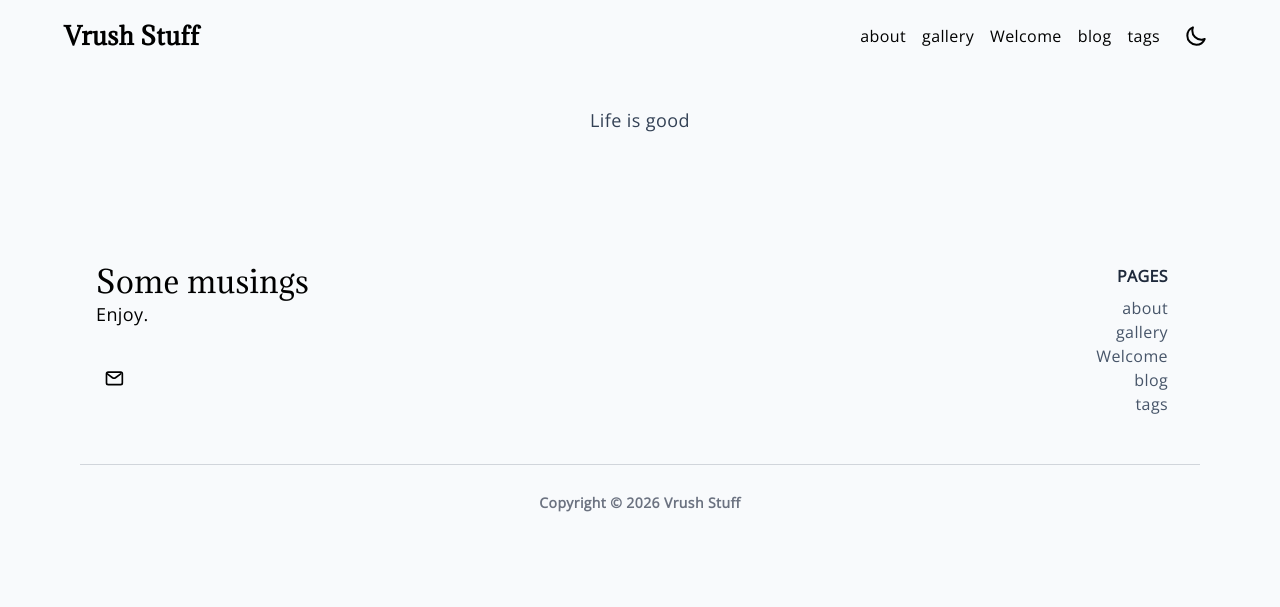
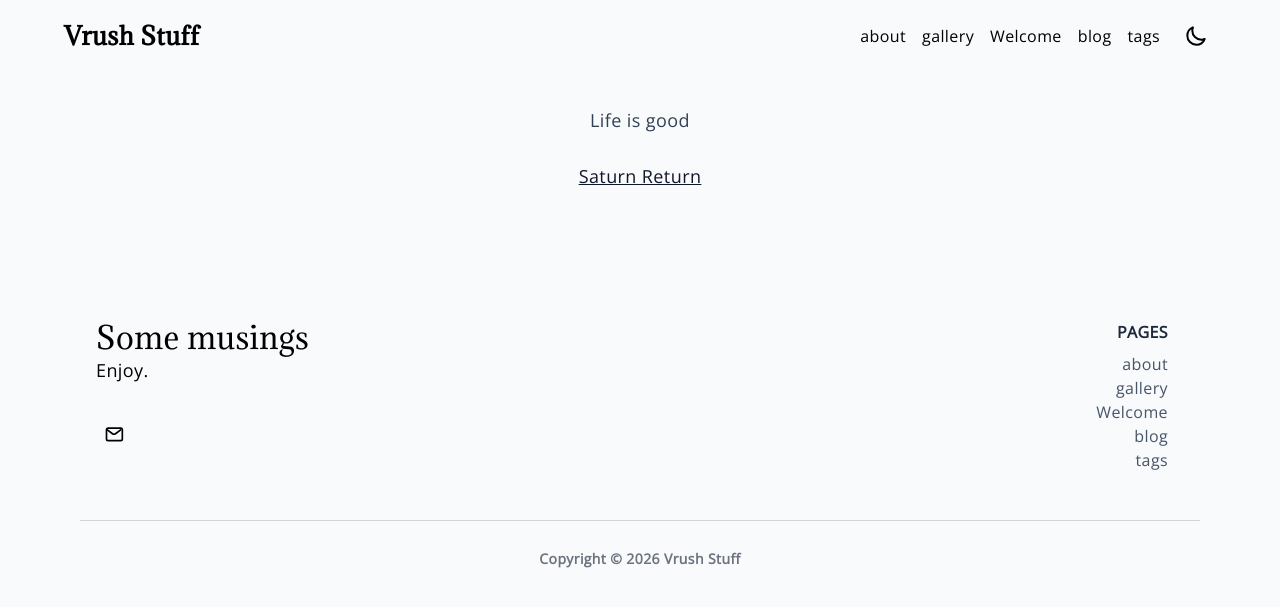
Before and after one commit to turning20w-hub/VrushStuff, a Jekyll site: the page built from sample.md, in a window 1280 px wide. Shown: the top 607 px of the page. Built offline with Jekyll 4.4.1, drawn with Linux system fonts in a browser that asks for light colours.

Commit message:
Update sample.md

```diff
--- a/sample.md
+++ b/sample.md
@@ -4,3 +4,5 @@ layout: page
 ---
 
 Life is good
+
+[Saturn Return](https://turning20w-hub.github.io/VrushStuff/2026/09/23/test-8.html)
```
